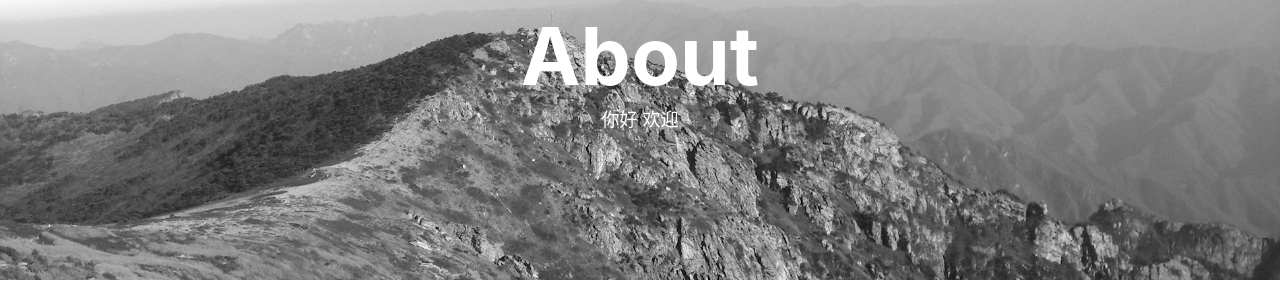
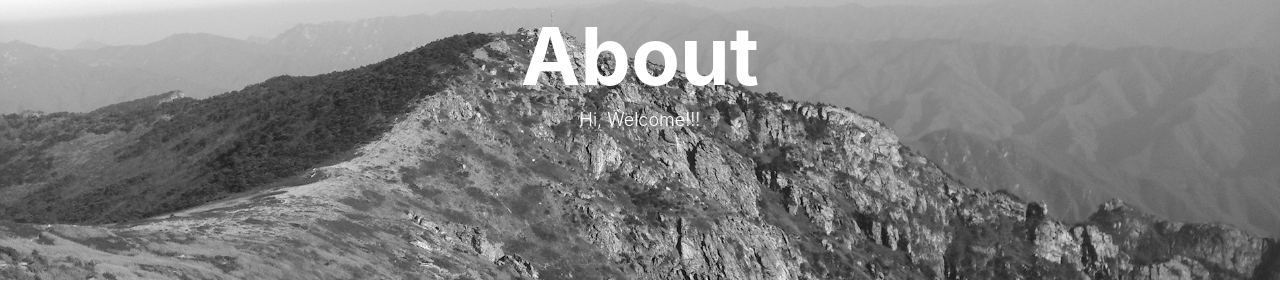
Before and after one commit to sophon250/sophon250.github.io, a Jekyll site: the page built from about.html, in a window 1280 px wide. Shown: the part 138-438 px from the top of the page. Built offline with Jekyll 4.4.1, drawn with Linux system fonts in a browser that asks for light colours; nearby versions of some CDN libraries; comment, search, counter and statistics services are not loaded.

Commit message:
changed something

```diff
--- a/about.html
+++ b/about.html
@@ -1,7 +1,7 @@
 ---
 layout: page
 title: "About"
-description: "你好 欢迎"
+description: "Hi, Welcome!!!"
 header-img: "img/about-bg.jpg"
 ---
 
```
